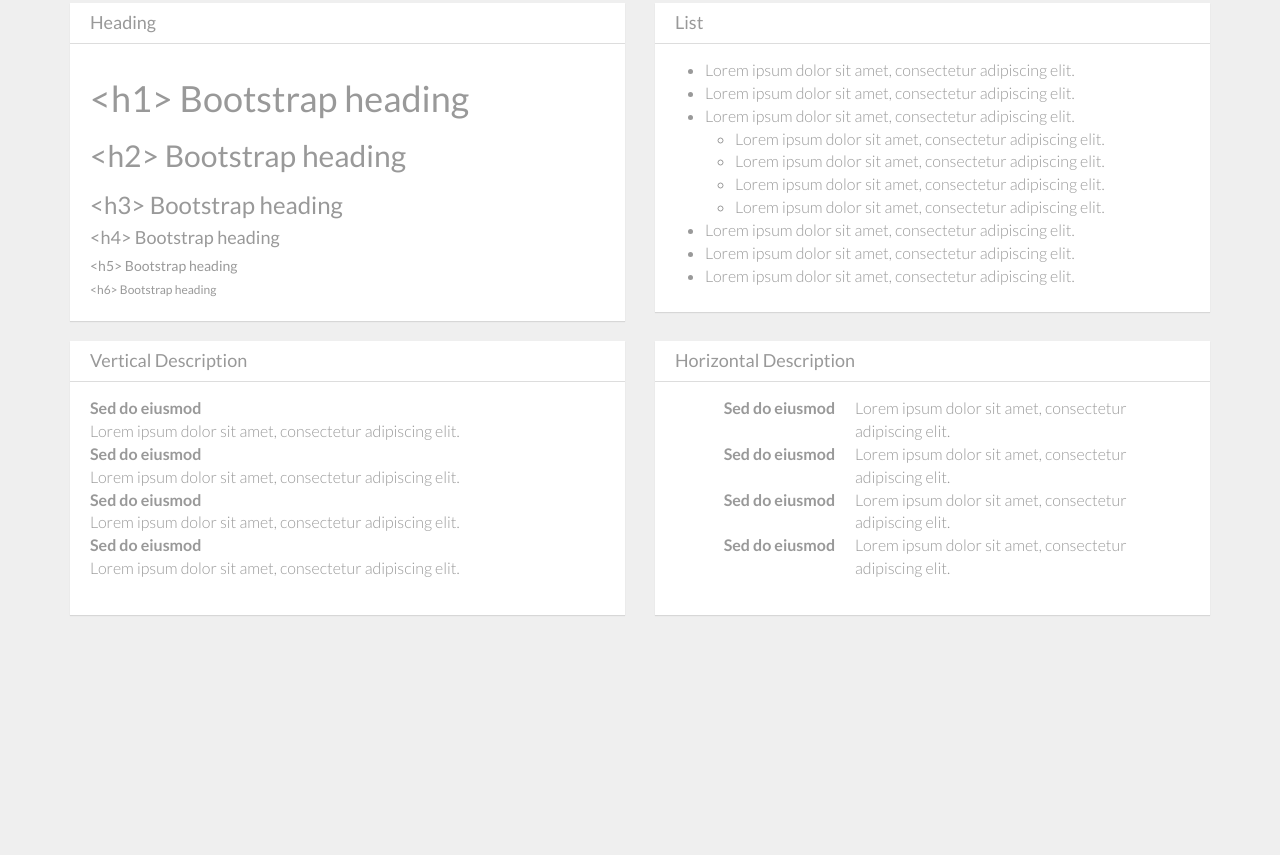
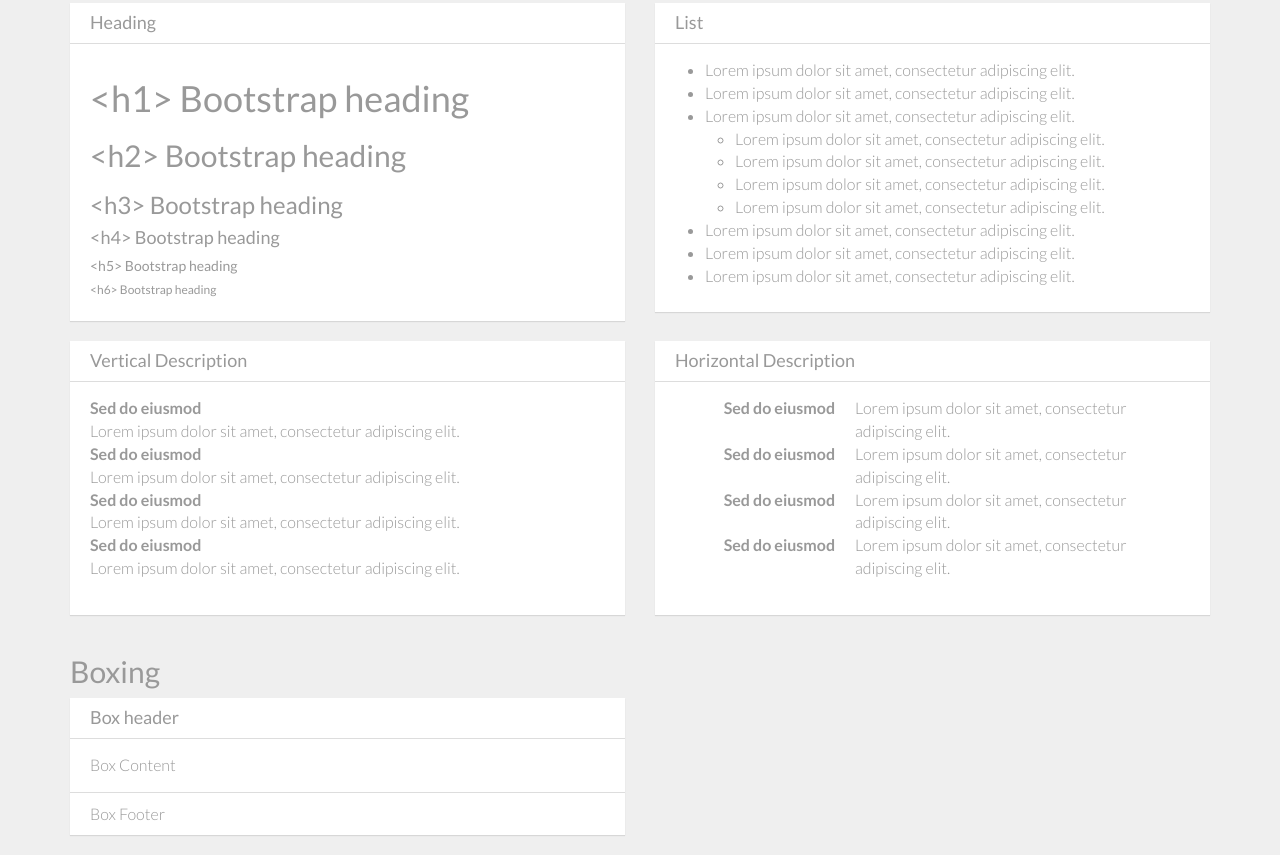
Before and after one commit to onlyyouwa/growthd-admin, a website: page pages/components.general.html in a window 1280 px wide. Shown: the part 1005-1860 px from the top of the page. Before the commit the page ends 1640 px from the top, so only its background shows below. Drawn offline with nearby package versions, Linux system fonts and the light colour scheme.

Commit message:
add boxing

```diff
--- a/css/custom.css
+++ b/css/custom.css
@@ -151,6 +151,10 @@
 }
 .box .box-content {
   padding: 15px 20px;
+  border-top: 1px solid #ddd;
+}
+.box .box-footer {
+  padding: 10px 20px;
   border-top: 1px solid #ddd;
 }
 /* Button */
--- a/less/app.less
+++ b/less/app.less
@@ -189,6 +189,10 @@
 	}
 	.box-content {
 		padding: 15px 20px;
+		border-top: 1px solid @borderColor;
+	}
+	.box-footer {
+		padding: 10px 20px;
 		border-top: 1px solid @borderColor;
 	}
 }
--- a/pages/components.general.html
+++ b/pages/components.general.html
@@ -285,6 +285,7 @@
 			</div>
 		</div>
 		<!-- End row -->
+
 		<!-- row -->
 		<div class="row">
 			<div class="col-sm-6">
@@ -327,6 +328,25 @@
 			</div>
 		</div>
 		<!-- End row -->
+
+		<h2>Boxing</h2>
+		<!-- row -->
+		<div class="row">
+			<div class="col-sm-6">
+				<div class="box">
+					<div class="box-header">
+						<h4>Box header</h4>
+					</div>
+					<div class="box-content">
+						Box Content
+					</div>
+					<div class="box-footer">
+						Box Footer
+					</div>
+				</div>
+			</div>
+		</div>
+		<!-- End row -->
 	</div>
 	<!-- End Main Content -->
 
```
